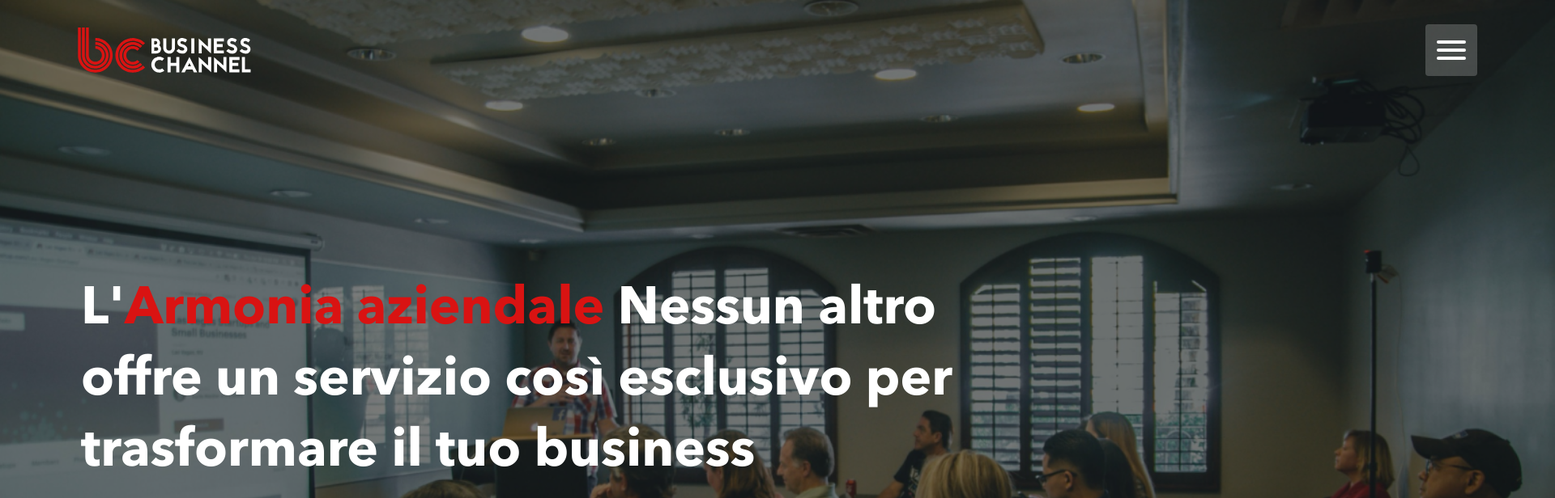
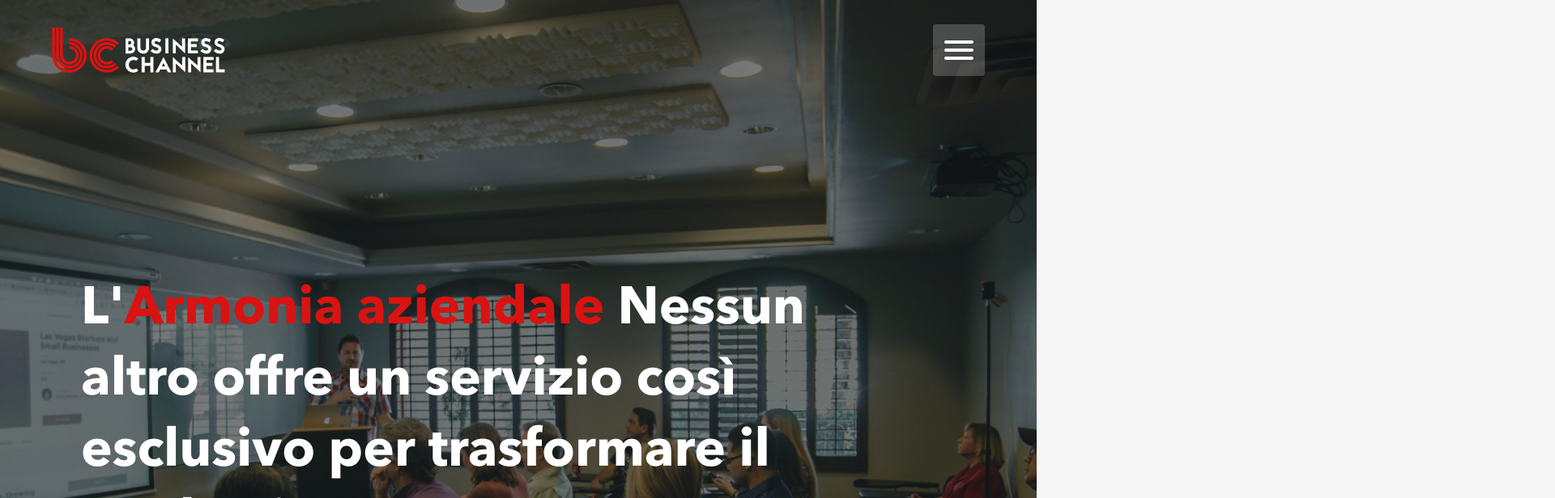
Before and after one commit to emilianogarciaok/bussines-channel, a Next.js app: page / in a window 1280 px wide. Shown: the top 616 px of the page at 81% size, 1920 px wide, since content can reach past the window. Built offline with nearby package versions, Linux system fonts and the light colour scheme.

Commit message:
Solucion Banner

```diff
--- a/components/Banner.jsx
+++ b/components/Banner.jsx
@@ -7,7 +7,7 @@ import { AvenirBold, AvenirDemi, AvenirMedium } from "@/app/ui/fonts";
 
 export const Banner = () => {
   return (
-    <section className="relative mx-auto flex  h-[982px] w-[100%] items-center justify-start  xl:w-[1920px]">
+    <section className="relative mx-auto flex  h-[982px] w-[100%] items-center justify-start">
       {/* NavBar */}
       <div className="absolute w-full top-0 z-10 mt-[30px]">
         <NavBar />
@@ -24,7 +24,7 @@ export const Banner = () => {
         />
       </div>
       {/* Texts */}
-      <div className="absolute z-50 mt-[90px]  h-[276px] mx-auto text-center lg:w-[1100px] md:w-[650px] xl:text-start mb-[130px] ml-0 lg:ml-[100px]">
+      <div className="absolute z-50 mt-[90px]  h-[276px] mx-auto text-center lg:w-[75%] md:w-[650px] xl:text-start mb-[130px] ml-0 lg:ml-[100px]">
         <h1
           className={`mb-[24px] text-[35px]  text-white md:text-[50px] lg:text-[70px] xl:text-[65px] ${AvenirBold.className} md:tracking-[-2%] md:leading-[88px]`}
         >
```
